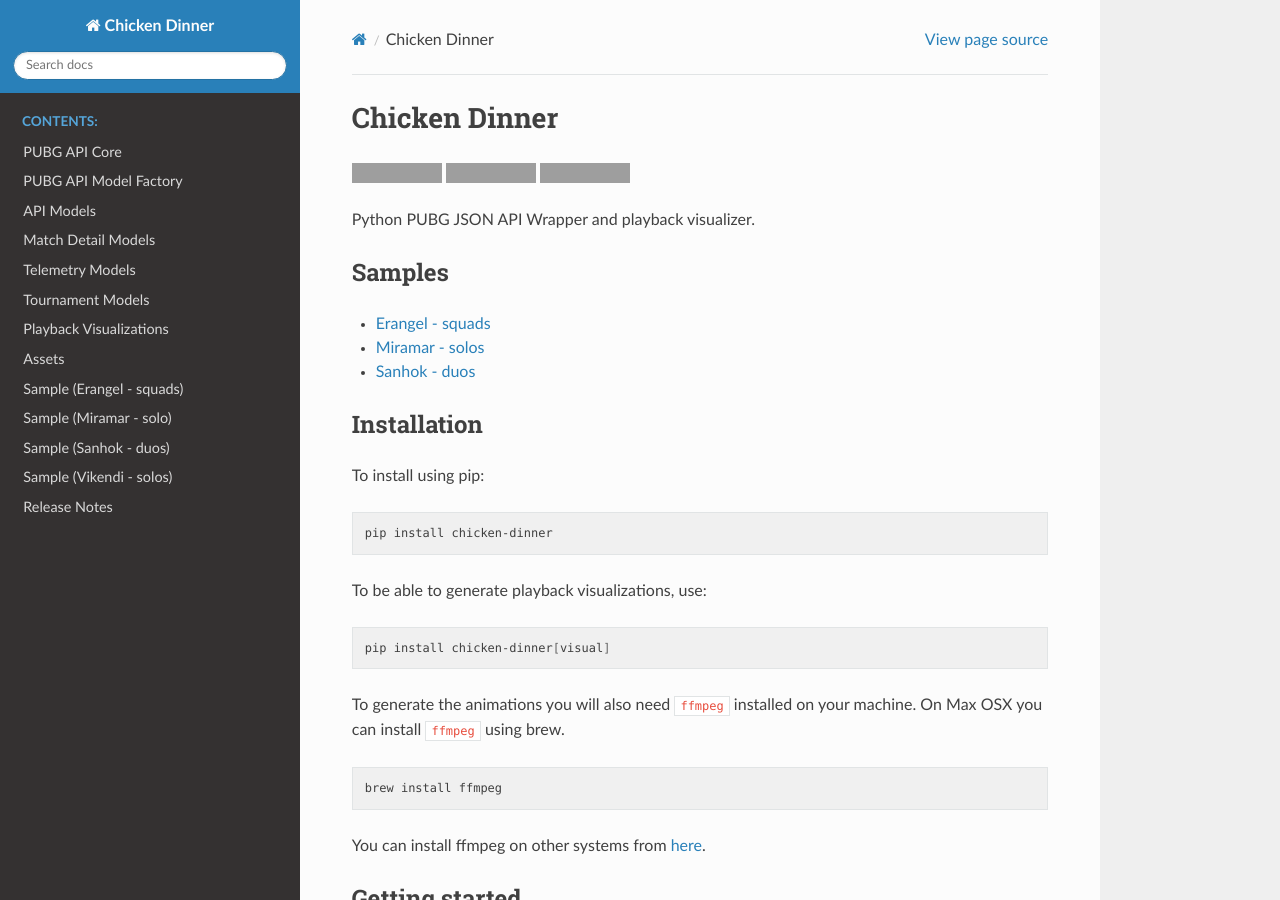
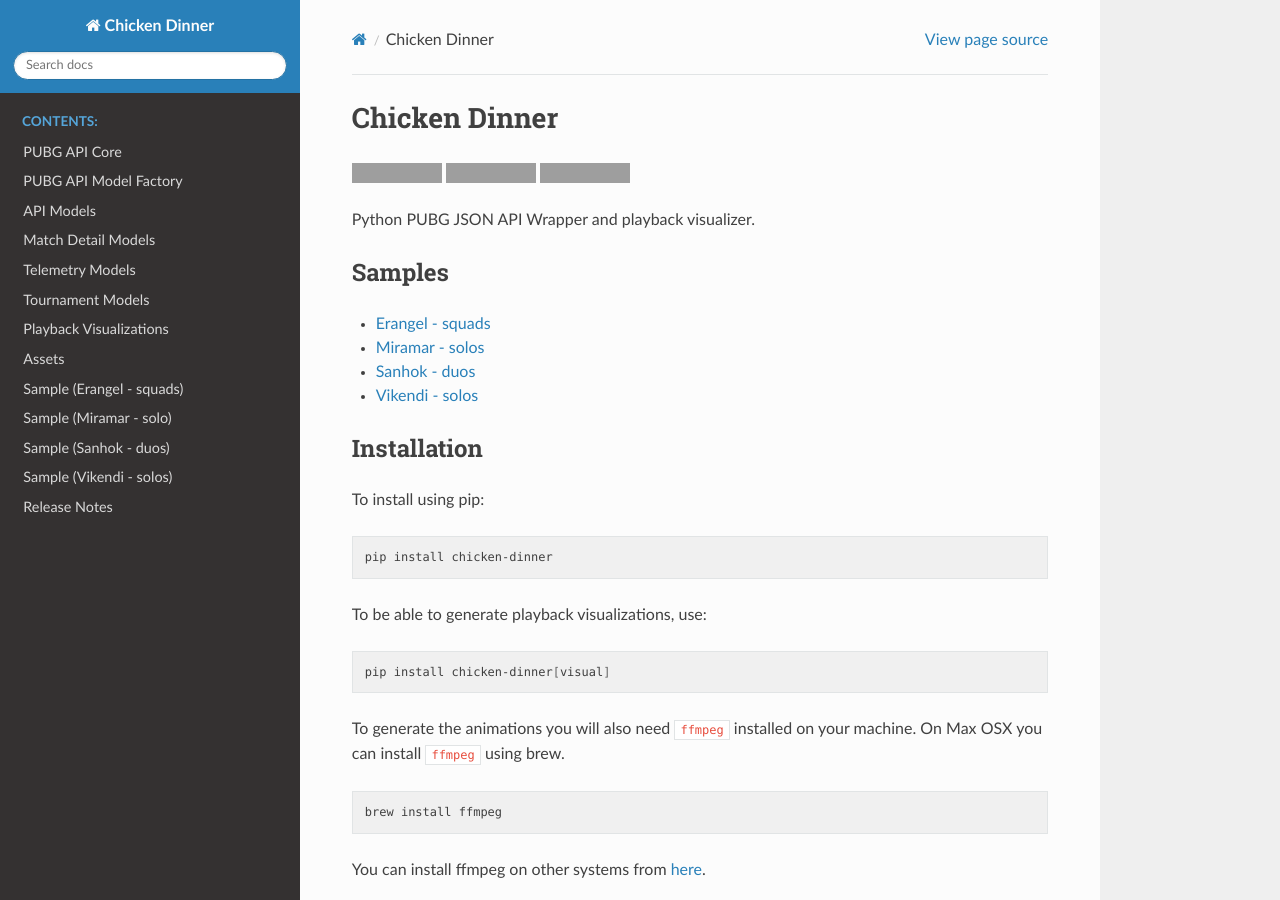
Before and after one commit to crflynn/chicken-dinner, a Sphinx documentation site: the page built from docs/index.rst, in a window 1280 px wide and 900 px high. Built offline with Sphinx 7.4.7 and the Read the Docs theme 2.0.0, drawn with Linux system fonts in a browser that asks for light colours; grey boxes are pictures that could not be loaded.

Commit message:
update docs index

```diff
--- a/docs/index.rst
+++ b/docs/index.rst
@@ -25,6 +25,7 @@ Samples
 * `Erangel - squads <sample_erangel.html>`_
 * `Miramar - solos <sample_miramar.html>`_
 * `Sanhok - duos <sample_sanhok.html>`_
+* `Vikendi - solos <sample_vikendi.html>`_
 
 Installation
 ------------
```
